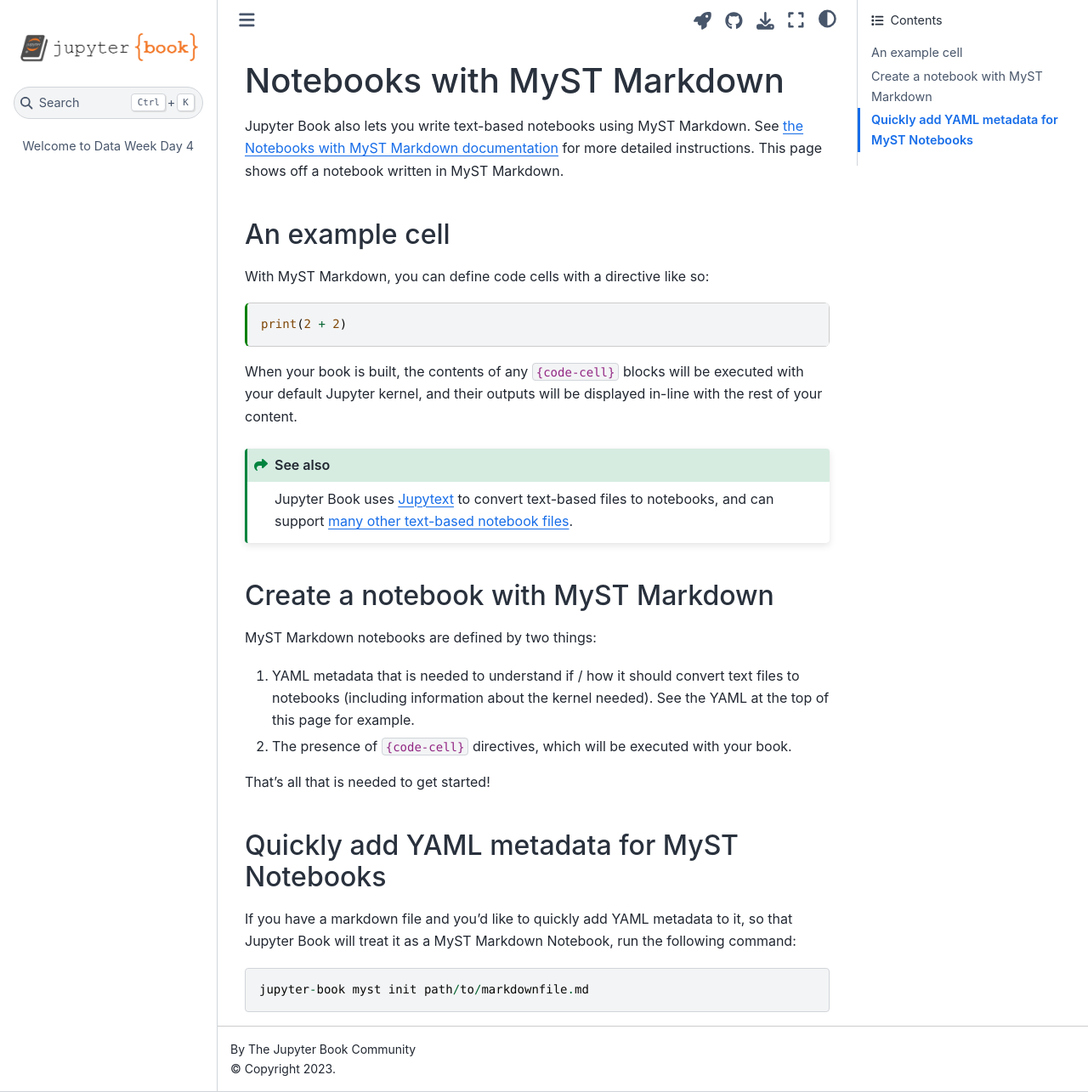
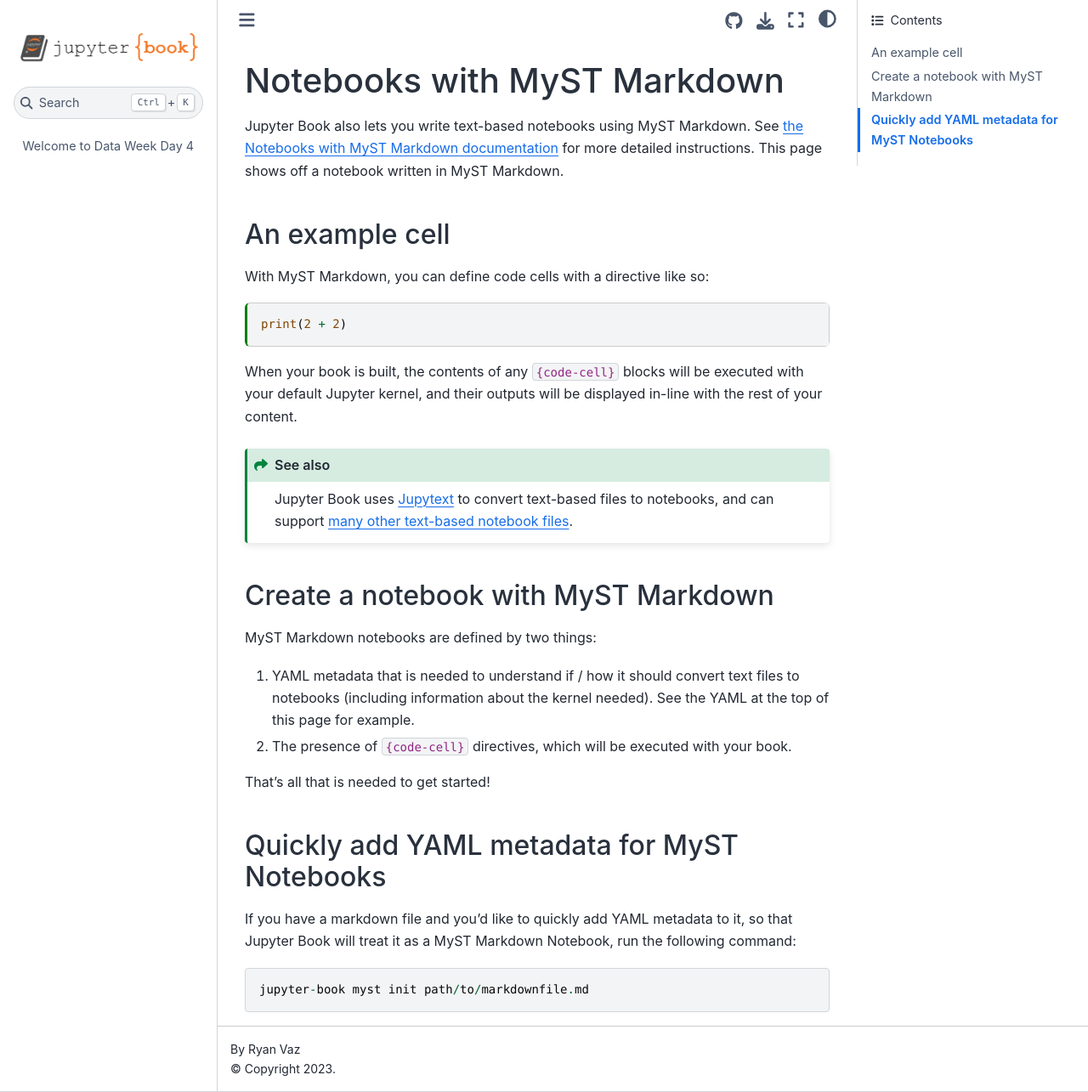
Before and after one commit to Sacredfuel/workshops, a Jupyter Book: the page built from markdown-notebooks.md, in a window 1280 px wide and 1285 px high. Shown: the whole window at 85% size. Built offline with Jupyter Book 1.0.4 settings and Sphinx 7.4.7 and the Sphinx Book theme 1.1.4, drawn with Linux system fonts in a browser that asks for light colours; pages that are not in the unit, such as notebooks, are missing from menus.

Commit message:
Minor Fixes

```diff
--- a/_config.yml
+++ b/_config.yml
@@ -1,8 +1,8 @@
 # Book settings
 # Learn more at https://jupyterbook.org/customize/config.html
 
-title: My sample book
-author: The Jupyter Book Community
+title: Workshops
+author: Ryan Vaz
 logo: logo.png
 
 # Force re-execution of notebooks on each build.
@@ -21,7 +21,7 @@
 
 # Information about where the book exists on the web
 repository:
-  url: https://github.com/executablebooks/jupyter-book  # Online location of your book
+  url: https://github.com/Sacredfuel/workshops
   path_to_book: docs  # Optional path to your book, relative to the repository root
   branch: master  # Which branch of the repository should be used when creating links (optional)
 
@@ -30,6 +30,3 @@
 html:
   use_issues_button: true
   use_repository_button: true
-
-launch_buttons:
-  colab_url: "https://colab.research.google.com"
--- a/_toc.yml
+++ b/_toc.yml
@@ -9,3 +9,4 @@
 - file: tsa-notebooks/movingavg
 - file: ml-notebooks/primer
 - file: ml-notebooks/classifier
+- file: ml-notebooks/abtesting
```
Also changed, not shown: 1 other file.
